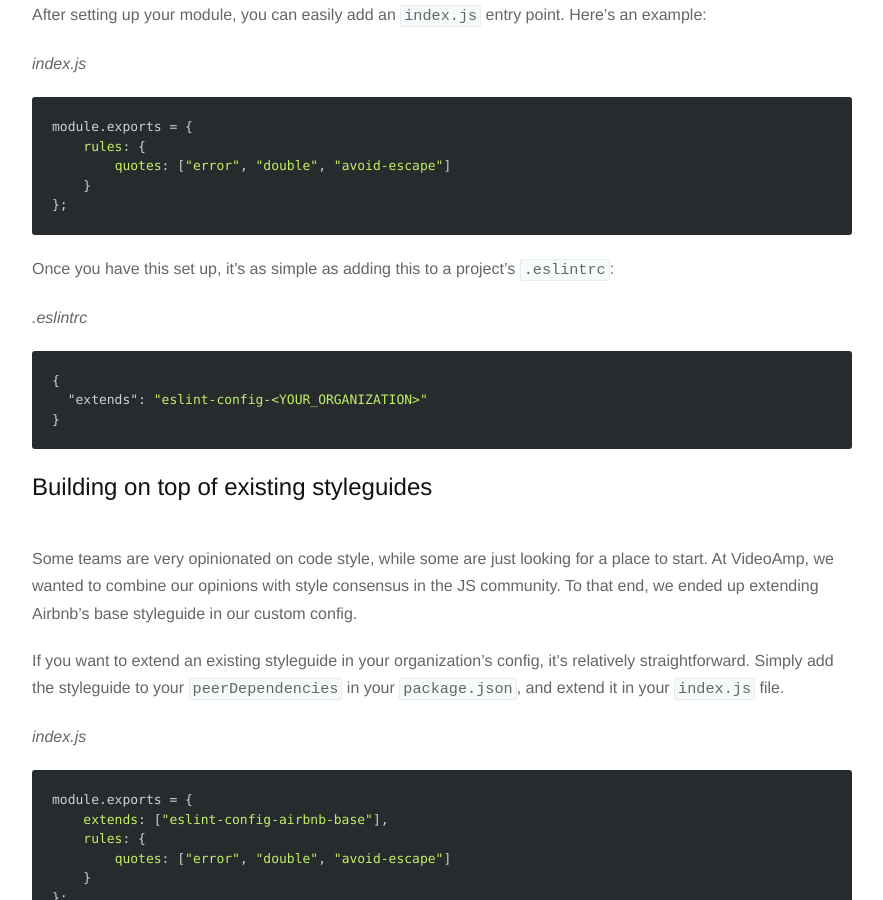
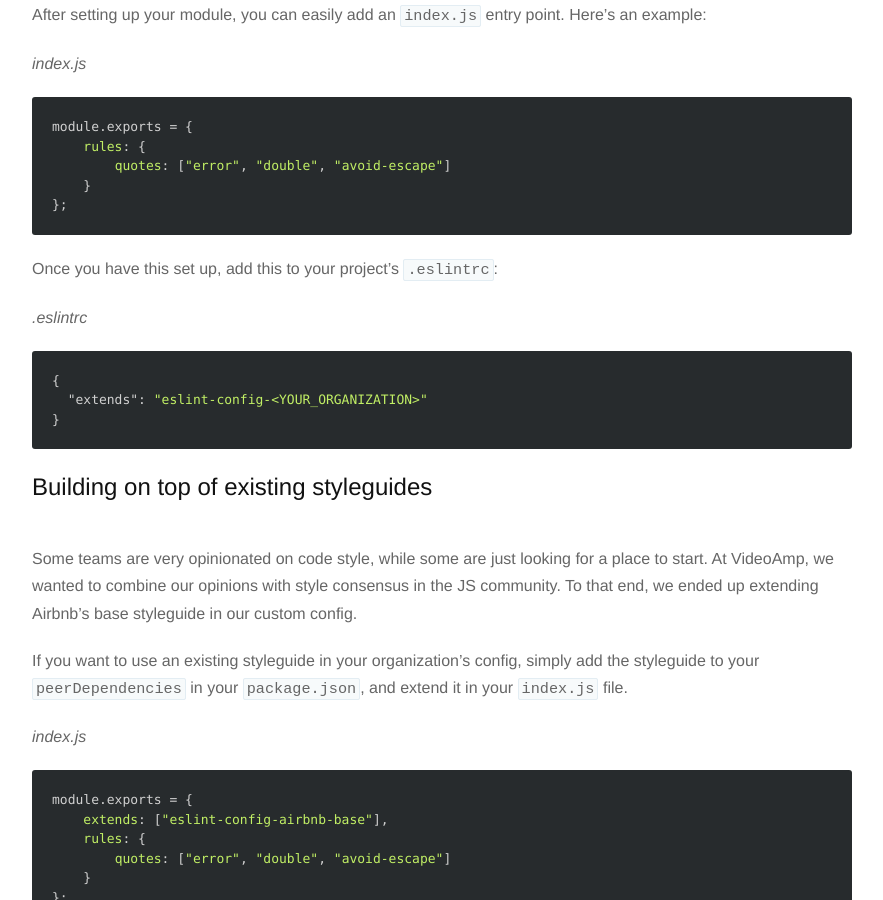
Before and after one commit to ebramanti/bramanti.me, a Jekyll site: the page built from _posts/2016-07-18-organization-eslint-config.md, in a window 1280 px wide and 900 px high, scrolled down 914 px. Shown: the whole window, without its empty margins (198-1081 px from the left). Built offline with Jekyll 4.4.1, drawn with Linux system fonts in a browser that asks for light colours; nearby versions of some CDN libraries; comment, search, counter and statistics services are not loaded; some of the changed text lies outside the part shown.

Commit message:
Comments from @davidungio & general cleanup

````diff
--- a/_posts/2016-07-18-organization-eslint-config.md
+++ b/_posts/2016-07-18-organization-eslint-config.md
@@ -30,7 +30,7 @@
 };
 ```
 
-Once you have this set up, it's as simple as adding this to a project's `.eslintrc`:
+Once you have this set up, add this to your project's `.eslintrc`:
 
 _.eslintrc_
 
@@ -43,7 +43,7 @@
 ## Building on top of existing styleguides
 Some teams are very opinionated on code style, while some are just looking for a place to start. At VideoAmp, we wanted to combine our opinions with style consensus in the JS community. To that end, we ended up extending Airbnb's base styleguide in our custom config.
 
-If you want to extend an existing styleguide in your organization's config, it's relatively straightforward. Simply add the styleguide to your `peerDependencies` in your `package.json`, and extend it in your `index.js` file.
+If you want to use an existing styleguide in your organization's config, simply add the styleguide to your `peerDependencies` in your `package.json`, and extend it in your `index.js` file.
 
 _index.js_
 
@@ -63,7 +63,7 @@
 
 In our `.eslintrc` it would look something like this:
 
-.eslintrc
+_.eslintrc_
 
 ```js
 {
@@ -73,9 +73,9 @@
 
 In your organization's config package, you could structure your files like so:
 
-- `base.js` - File where you keep rules for both ES5/ES6
-- `es5.js` - File where you keep your specific ES5 rules
-- `index.js` - Base entry point with default rules
+- **base.js** - File where you keep rules for both ES5/ES6
+- **es5.js** - File where you keep your specific ES5 rules
+- **index.js** - Base entry point with default rules
 
 As an example, you can extend your `index.js` file from `base.js` like so:
 
@@ -95,7 +95,7 @@
 
 > As a note, [`require.resolve`](https://nodejs.org/api/globals.html#globals_require_resolve) allows you to look up and return the location of a module without loading it.
 
-If you wanted ES5 rules, it's as simple as specifying that in your `.eslintrc`:
+If you wanted ES5 rules, you may specify that in your `.eslintrc`:
 
 _.eslintrc_
 
````
